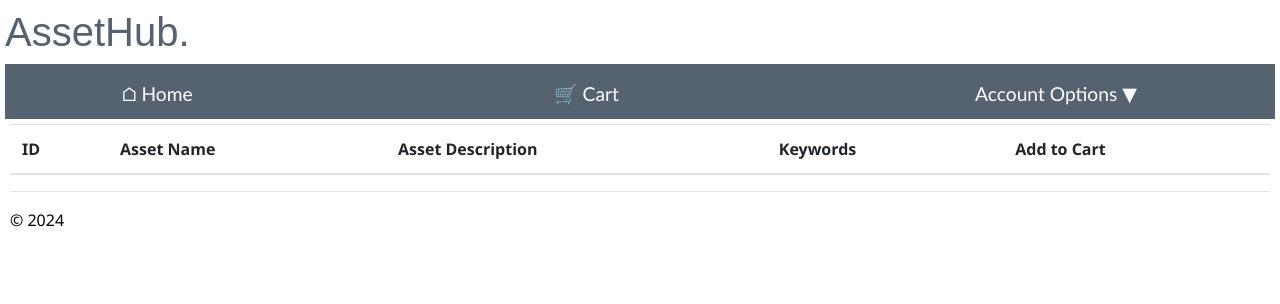
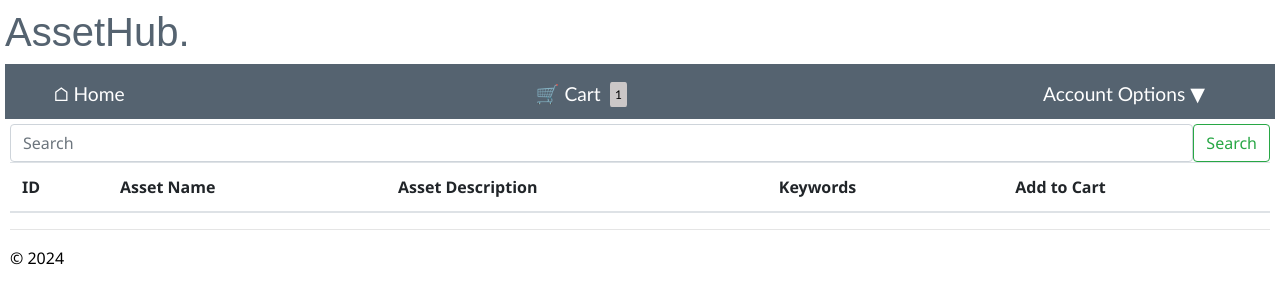
Before and after one commit to otoolee101/MajorProject, a Flask app: page /borrow_asset in a window 1280 px wide. Shown: the top 304 px of the page. Run offline with Flask 3, Linux system fonts and the light colour scheme; a user stored in the database is signed in; tables that the repository leaves empty hold one stand-in row (values such as "Sample post"); lists and menus that the app fills with data are empty; some libraries are stand-ins or nearby versions.

Commit message:
format changes

```diff
--- a/app/__init__.py
+++ b/app/__init__.py
@@ -3,10 +3,8 @@ from logging.handlers import RotatingFileHandler
 import os
 from flask import Flask
 from flask_login import LoginManager
-
 from app.extensions import db
 from app.models.models import User
-
 from config import Config
 
 def create_app():
--- a/app/admin/routes.py
+++ b/app/admin/routes.py
@@ -3,7 +3,7 @@ from flask import current_app, flash, redirect, render_template, request, url_fo
 from flask_login import current_user, login_required
 from app.admin import bp
 from app.extensions import db
-from app.models.models import User, Branch
+from app.models.models import Cart, User, Branch
 
 
 #Function checks if user is of the role admin when attempting to access centain functions.
@@ -173,6 +173,7 @@ def delete_branch():
         current_app.logger.warning('Username: %s failed to deleted branch', current_user.username)
         return redirect(url_for("admin.maintain_branch"))
 
+
 #Function to return logged messages
 @bp.route('/logging_messages')
 @login_required
--- a/app/main/routes.py
+++ b/app/main/routes.py
@@ -1,6 +1,7 @@
 from datetime import datetime
 from flask import current_app, flash, redirect, render_template, request, url_for
 from flask_login import current_user, login_required
+from sqlalchemy import or_
 from app.main import bp
 from app.models.models import Assets, Cart, Order
 from app.extensions import db
@@ -50,7 +51,12 @@ def return_asset():
 @login_required
 def borrow_asset():
     try:
-        assets = Assets.query.filter(Assets.available == 'Y').all()
+        search_query = request.args.get('q')
+        if search_query:
+           assets = Assets.query.filter(Assets.available == 'Y').filter(or_(Assets.asset_name.ilike(f'%{search_query}%'), Assets.keyword.ilike(f'%{search_query}%'))).all()
+        else:
+            assets = Assets.query.filter(Assets.available == 'Y').all()
+
         current_app.logger.info('Username: %s accessed borrow assets', current_user.username)
         return render_template('borrow_asset.html', assets=assets)
     except Exception as e:
@@ -76,6 +82,15 @@ def add_to_cart(asset_id):
             flash("Item failed to add.")
             current_app.logger.warning('Username: %s has a problem adding %s to their cart', current_user.username, add_item.asset_id)
             return redirect(url_for('main.home'))
+
+#Display how many items are in the cart
+@bp.context_processor
+def inject_cart_count():
+    if current_user.is_authenticated:
+        cart_count = Cart.query.filter_by(username=current_user.username).count()
+    else:
+        cart_count = 0
+    return dict(cart_count=cart_count)
 
 #Function to view all items in the cart.
 @bp.route("/view_cart")
--- a/app/main/templates/borrow_asset.html
+++ b/app/main/templates/borrow_asset.html
@@ -3,6 +3,10 @@
 Borrow Assets
 {% endblock %}
 {% block content %}
+<form class="d-flex" role="search" action="{{ url_for('main.borrow_asset') }}" method="GET">
+  <input class="form-control me-2" type="search" name="q" placeholder="Search" aria-label="Search" value="{{ search_query }}">
+  <button class="btn btn-outline-success" type="submit">Search</button>
+</form>
 
 <table class="table table-hover">
     <thead class="active tables">
--- a/app/main/templates/layout.html
+++ b/app/main/templates/layout.html
@@ -1,7 +1,7 @@
 <!DOCTYPE html>
 <html>
     <head>
-        <!--Creating a boarder around the web page -->
+        <!--Creating a border around the web page -->
         <style>
             body{
                 padding: 8px 5px 8px 5px;
@@ -25,7 +25,12 @@
 
         <div class="navbar">
             <a  href="{{ url_for('main.home') }}" class="navbar-item">&nbsp;&#8962; Home</a>
-            <a  href="{{ url_for('main.view_cart') }}" class="navbar-item">&nbsp;&#128722; Cart</a>
+            <a  href="{{ url_for('main.view_cart') }}" class="navbar-item">&nbsp;&#128722; Cart &ensp;
+                {% set cart_count = cart_count if cart_count is defined else 0 %}
+                {% if cart_count > 0 %}
+                <span class="cart-count">{{ cart_count }}</span>
+                {% endif %}
+            </a>
             <div class="dropdown">
                 <a class="navbar-item dropdown-arrow" >Account Options</a>
                 <div class="dropdown-content">
--- a/app/main/templates/return_asset.html
+++ b/app/main/templates/return_asset.html
@@ -20,10 +20,10 @@ Return Asset
             <td>{{ return_asset.check_out_date }}</td>
             <td>{{ return_asset.status }}</td>
             <td>
-                <form method="post" action="/return_asset/">
+                <form method="post" action="/return_asset/" >
                     <input type="hidden" value="{{ return_asset.asset_id }}" name="asset_id">
                     <input type="hidden" value="{{ return_asset.order_id }}" name="order_id">
-                    <input type="submit" value="Return" class="btn btn-primary">
+                    <input type="submit" value="Return" class="btn btn-primary" onclick='return confirm("Are you sure you want return asset?")'>
                 </form>
             </td>
         </tr>
--- a/app/manager/routes.py
+++ b/app/manager/routes.py
@@ -3,7 +3,7 @@ from flask import current_app, flash, redirect, render_template, request, url_fo
 from flask_login import current_user, login_required
 from app.manager import bp
 from app.extensions import db
-from app.models.models import Assets, Order, Branch
+from app.models.models import Assets, Cart, Order, Branch
 
 #Function to check the user role is admin or manager before they are allowed to access the function.
 def check_is_manager(func):
--- a/app/static/site.css
+++ b/app/static/site.css
@@ -4,6 +4,16 @@
     font-family:'Segoe UI', Tahoma, Geneva, Verdana, sans-serif;
     color: rgb(0, 0, 0);
 }
+/*Format login page*/
+.login {
+    display: flex;
+    flex-direction: column;
+    justify-content: center;
+    align-items: center;
+    color: rgb(1, 3, 5);
+    font-family:'Lucida Sans', 'Lucida Sans Regular', 'Lucida Grande', 'Lucida Sans Unicode', Geneva, Verdana, sans-serif;
+    padding: 10px 2px;
+  }
 
 /*formating the heading into the centre of the page and changing colour */
 .heading {
@@ -26,12 +36,12 @@
 
 /*formatting options on the the nav bar*/
 .navbar-item {
-    padding: 8px;
-    margin: 0 100px;
+    padding: 8px 20px;
+    margin: 0 20px;
     text-decoration: none;
     color: white;
     cursor: pointer;
-  }
+}
 
   /*format the dropdown option for account*/
 .dropdown-content {
@@ -92,3 +102,14 @@ color: rgb(85, 99, 112);
     border-radius: 20px;
     background-color: rgb(28, 162, 235);
   }
+
+.cart-count {
+    background-color: rgb(203, 199, 199);
+    border-radius: 10%;
+    padding: 5px;
+    color: black;
+    position: relative;
+    top: -2px;
+    right: 10px;
+    font-size: 12px;
+}
--- a/app/user/routes.py
+++ b/app/user/routes.py
@@ -1,3 +1,4 @@
+from datetime import timedelta
 from flask import render_template
 from app.user import bp
 from flask import current_app, flash, redirect, render_template, request, session, url_for
@@ -6,7 +7,13 @@ from app.extensions import db, bcrypt
 from app.user.forms import RegisterForm, LoginForm
 from flask_login import current_user, login_required, login_user, logout_user
 
-#Function to Login to Booker
+#End session if no activity has occured within 60 seconds
+@bp.before_app_request
+def make_session_permanent():
+    session.permanent = True
+    current_app.permanent_session_lifetime = timedelta(seconds=60)
+
+#Function to Login to AssetHub
 @bp.route('/', methods=['GET', 'POST'])
 def login():
     form = LoginForm()
@@ -89,6 +96,7 @@ def register():
 
     return render_template('register.html', form=form)
 
+#User can udpate their own branch on their account.
 @bp.route("/manage_account", methods=['POST', 'GET'])
 @login_required
 def manage_account():
@@ -116,7 +124,7 @@ def manage_account():
         return redirect(url_for('main.home'))
 
 
-#Function to log out of Booker
+#Function to log out of AssetHub
 @bp.route('/logout/', methods=['GET', 'POST'])
 @login_required
 def logout():
--- a/app/user/templates/manage_account.html
+++ b/app/user/templates/manage_account.html
@@ -17,7 +17,7 @@ Edit Account
             {% endfor %}
         </select>
         <br>
-        <input type='submit' value='Update' class='btn btn-primary'>
+        <input type='submit' value='Update' class='btn btn-primary' onclick='return confirm("Are you sure you want to update your branch?")'>
     </form>
 </div>
 {% endblock %}
```
Also changed, not shown: tests/main_test.py (+13 -6 lines), assethub.db, test.db, 4 other files.
